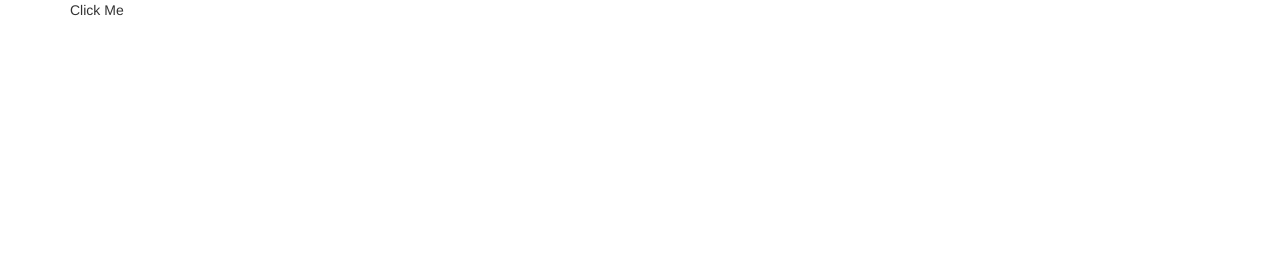
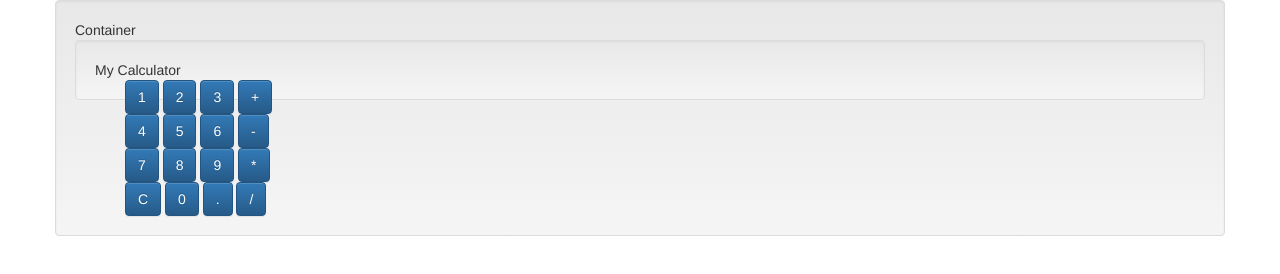
Before and after one commit to hobbske/simple_js_calc, a plain HTML site: page index.html in a window 1280 px wide. Drawn offline with nearby package versions, Linux system fonts and the light colour scheme.

Commit message:
Added bootstrap for stylings and basic buttons for calculator.

```diff
--- a/index.html
+++ b/index.html
@@ -4,15 +4,60 @@
 
 <head>
   <meta charset="utf-8">
-    <title>JavaScript Projects</title>
+  <title>HTML Template</title>
   <meta ID="description" content="">
   <meta ID="viewport" content="width=device-width, initial-scale=1">
+
+  <!-- BEGIN BOOTSTRAP CDN -->
   <!-- Latest compiled and minified CSS -->
   <link rel="stylesheet" href="https://maxcdn.bootstrapcdn.com/bootstrap/3.3.6/css/bootstrap.min.css" integrity="sha384-1q8mTJOASx8j1Au+a5WDVnPi2lkFfwwEAa8hDDdjZlpLegxhjVME1fgjWPGmkzs7" crossorigin="anonymous">
+
+  <!-- Optional theme -->
+  <link rel="stylesheet" href="https://maxcdn.bootstrapcdn.com/bootstrap/3.3.6/css/bootstrap-theme.min.css" integrity="sha384-fLW2N01lMqjakBkx3l/M9EahuwpSfeNvV63J5ezn3uZzapT0u7EYsXMjQV+0En5r" crossorigin="anonymous">
+
+  <!-- Latest compiled and minified JavaScript -->
+  <script src="https://maxcdn.bootstrapcdn.com/bootstrap/3.3.6/js/bootstrap.min.js" integrity="sha384-0mSbJDEHialfmuBBQP6A4Qrprq5OVfW37PRR3j5ELqxss1yVqOtnepnHVP9aJ7xS" crossorigin="anonymous"></script>
+
+  <!-- END BOOTSTRAP CDN -->
+
 </head>
 
 <body>
-    <div class="container">Click Me</div>
+  <div class="container well">Container
+    <div class="mycalculator well">
+      My Calculator
+      <div class="col-xs-12">
+        <div id="output"></div>
+        <div class="col-xs-12">
+          <div class="btn btn-primary cbutton">1</div>
+          <div class="btn btn-primary cbutton">2</div>
+          <div class="btn btn-primary cbutton">3</div>
+          <div class="btn btn-primary cbutton">+</div>
+        </div>
+
+        <div class="col-xs-12">
+          <div class="btn btn-primary cbutton">4</div>
+          <div class="btn btn-primary cbutton">5</div>
+          <div class="btn btn-primary cbutton">6</div>
+          <div class="btn btn-primary cbutton">-</div>
+        </div>
+
+        <div class="col-xs-12">
+          <div class="btn btn-primary cbutton">7</div>
+          <div class="btn btn-primary cbutton">8</div>
+          <div class="btn btn-primary cbutton">9</div>
+          <div class="btn btn-primary cbutton">*</div>
+        </div>
+
+        <div class="col-xs-12">
+          <div class="btn btn-primary cbutton">C</div>
+          <div class="btn btn-primary cbutton">0</div>
+          <div class="btn btn-primary cbutton">.</div>
+          <div class="btn btn-primary cbutton">/</div>
+        </div>
+      </div>
+    </div>
+  </div>
   <script>
 
   </script>
```
Lines whose indentation alone changed are shown as unchanged.
